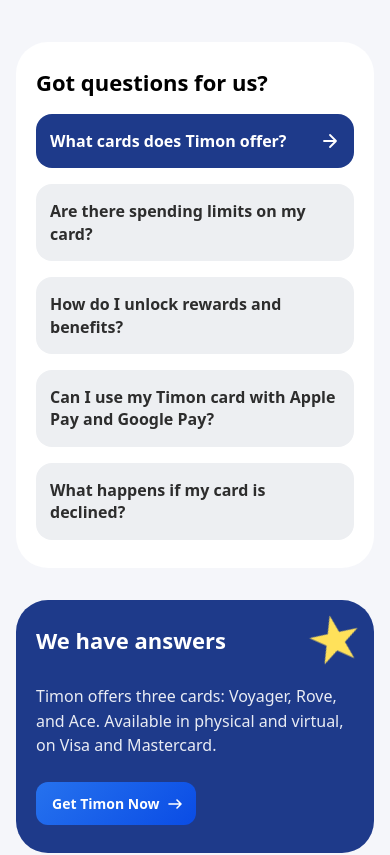
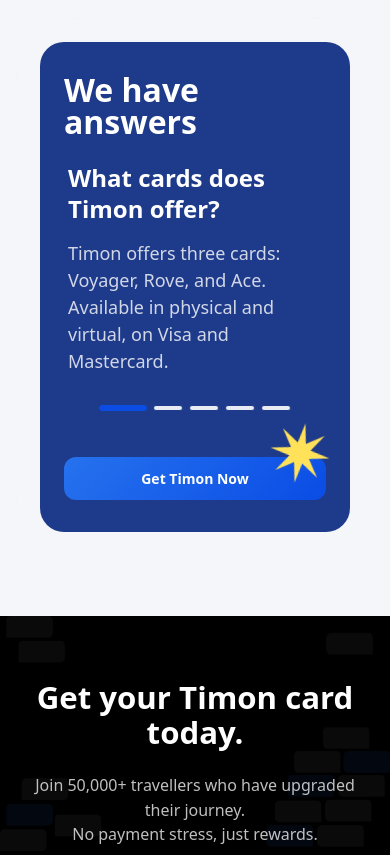
Before and after one commit to Joycered1/timon-cards, a Next.js app: page / in a window 390 px wide. Shown: the part 4120-4975 px from the top of the page. Built offline with nearby package versions, Linux system fonts and the light colour scheme; a web font is replaced by a local one.

Commit message:
FAQ Animation Change

```diff
--- a/package.json
+++ b/package.json
@@ -14,7 +14,8 @@
     "next": "16.2.4",
     "qrcode.react": "^4.2.0",
     "react": "19.2.4",
-    "react-dom": "19.2.4"
+    "react-dom": "19.2.4",
+    "swiper": "^12.1.3"
   },
   "devDependencies": {
     "@types/node": "^20",
--- a/src/components/FAQ/FAQ.module.css
+++ b/src/components/FAQ/FAQ.module.css
@@ -1,81 +1,84 @@
+/* ── Section ───────────────────────────────────── */
 .section {
-  background: var(--surface-gray);
+  background: #f5f6fa;
   padding: 100px 0;
-  display: flex;
-  justify-content: center;
+  position: relative;
+  overflow: hidden;
 }
 
+/* ── Container ─────────────────────────────────── */
 .container {
   max-width: var(--max-w);
   margin: 0 auto;
-  padding: 0 var(--px);
-  display: grid;
-  grid-template-columns: 557fr 482fr;
-  gap: 32px;
-  align-items: start;
+  overflow: hidden;
+  position: relative;
+  border-radius: 64px;
 }
 
-/* ── Left panel ───────────────────────────── */
-.left {
+/* ── Card (white wrapper) ──────────────────────── */
+.card {
+  background: #f5f6fa;
+  padding: 48px;
+  display: flex;
+  align-items: flex-start;
+  justify-content: center;
+  gap: 24px;
+  box-shadow: 0 -16px 24px 0 rgba(131, 140, 152, 0.15);
+  position: relative;
+  overflow: hidden;
+}
+
+/* ── Questions (left panel) ────────────────────── */
+.questions {
+  flex: 1;
+  min-width: 0;
   background: #fff;
   border-radius: 32px;
-  padding: 49px 48px;
-  display: flex;
-  flex-direction: column;
-  gap: 32px;
+  padding: 48px;
+  max-width:630px;
+  width: 100%;
 }
 
 .heading {
   font-family: var(--f-degular);
   font-weight: 600;
-  font-size: 32px;
+  font-size: clamp(28px, 3.5vw, 48px);
   color: #000;
-  margin: 0;
+  margin: 0 0 52px;
   line-height: 1.1;
 }
 
 .list {
-  list-style: none;
-  margin: 0;
-  padding: 0;
   display: flex;
   flex-direction: column;
   gap: 16px;
 }
 
-/* Question row */
 .item {
   width: 100%;
   display: flex;
+  justify-content: space-between;
   align-items: center;
-  justify-content: space-between;
-  gap: 8px;
+  gap: 16px;
   padding: 24px 20px;
   border-radius: 16px;
   background: #edeff2;
   border: none;
   cursor: pointer;
   text-align: left;
-  transition: background 0.2s;
+  transition: background 0.25s ease, color 0.25s ease;
+  color: #2a2b2d;
 }
 
-.item:hover:not(.itemActive) {
-  background: #e2e5ea;
+.item > span:first-child {
+  font-family: var(--f-satoshi);
+  font-weight: 700;
+  font-size: clamp(15px, 1.4vw, 20px);
+  line-height: 1.4;
 }
 
-.itemActive {
-  background: var(--blue-dark);
-}
-
-.qText {
-  font-family: var(--f-satoshi);
-  font-weight: 700;
-  font-size: 20px;
-  line-height: 1.4;
-  color: #2d2d2d;
-}
-
-.itemActive .qText {
+.item[data-active="true"] {
+  background: #1e3a8a;
   color: #fff;
 }
 
@@ -85,45 +88,54 @@
   align-items: center;
 }
 
-/* ── Right panel ──────────────────────────── */
-.right {
-  background: var(--blue-dark);
-  border-radius: 32px;
-  padding: 49px 48px;
+.arrow svg {
+  animation: arrowBounce 3s ease-in-out infinite;
+}
+
+/* ── Answer panel (desktop) ────────────────────── */
+.answerPanel {
+  max-width: 450px;
+  width: 100%;
+  flex-shrink: 0;
+  background: #1e3a8a;
+  border-radius: 24px;
+  padding: 48px 48px;
+  position: relative;
+  overflow: hidden;
   display: flex;
   flex-direction: column;
-  gap: 70px;
-  position: relative;
-  overflow: hidden;
-  min-height: 359px;
+  align-items: flex-start;
+  gap: 16px;
+  z-index: 1;
 }
 
-.answerBlock {
-  display: flex;
-  flex-direction: column;
-  gap: 32px;
-  flex: 1;
+.answerPanelMobile {
+  display: none;
 }
 
 .answerLabel {
   font-family: var(--f-degular);
   font-weight: 600;
-  font-size: 32px;
+  font-size: clamp(28px, 3.5vw, 48px);
   color: #fff;
-  margin: 0;
+  margin: 0 0 32px;
   line-height: 1.1;
 }
 
-.answerText {
-  font-family: var(--f-satoshi);
-  font-weight: 500;
-  font-size: 20px;
-  line-height: 1.55;
-  color: rgba(255, 255, 255, 0.9);
-  margin: 0;
+.answerHeightWrapper {
+  overflow: hidden;
+  width: 100%;
 }
 
-/* CTA button */
+.answer {
+  font-family: var(--f-satoshi);
+  font-size: clamp(16px, 1.3vw, 20px);
+  color: rgba(255, 255, 255, 0.9);
+  line-height: 1.6;
+  margin: 0 0 52px;
+  animation: fadeIn 0.3s ease;
+}
+
 .cta {
   display: inline-flex;
   align-items: center;
@@ -133,44 +145,181 @@
   font-family: var(--f-satoshi);
   font-size: 14px;
   font-weight: 700;
-  padding: 12px 14px 12px 16px;
+  padding: 12px 16px;
   border-radius: 12px;
-  align-self: flex-start;
-  transition: opacity 0.2s, transform 0.2s;
+  border: none;
+  cursor: pointer;
+  text-decoration: none;
+  transition: opacity 0.2s;
+  margin-top: auto;
 }
-.cta:hover { opacity: 0.88; transform: translateY(-1px); }
+.cta:hover { opacity: 0.88; }
 
-/* Decorative star */
 .star {
   position: absolute;
-  top: 24px;
+  bottom: 47px;
   right: 32px;
-  font-size: 88px;
-  color: #ffe15a;
-  line-height: 1;
-  animation: spin 12s linear infinite;
+  display: flex;
+  width: 76px;
+  height: 80px;
+  animation: starSpin 6s linear infinite;
   pointer-events: none;
 }
 
-@keyframes spin {
-  from { transform: rotate(0deg); }
-  to   { transform: rotate(360deg); }
+/* ── Blue sphere ────────────────────────────────── */
+.blueSphereContainer {
+  position: absolute;
+  bottom: -85px;
+  right: -89px;
+  z-index: 0;
 }
 
-/* ── Responsive ───────────────────────────── */
-@media (max-width: 900px) {
-  .container { grid-template-columns: 1fr; }
-  .right     { min-height: auto; gap: 32px; }
+.blueSphere {
+  width: 251px;
+  height: 251px;
+  border-radius: 50%;
+  background: linear-gradient(106.7deg, #60a5fa 13.43%, #2672ee 96.93%);
+  box-shadow:
+    inset 6px 2px 12px -2px rgba(59, 130, 246, 0.5),
+    inset -4px -2px 8px rgba(30, 37, 175, 0.4);
+  border: 0.5px solid rgba(189, 189, 189, 0.35);
 }
 
-@media (max-width: 600px) {
-  .section     { padding: 64px 0; }
-  .left        { padding: 28px 20px; gap: 20px; }
-  .right       { padding: 28px 20px; gap: 24px; }
-  .heading     { font-size: 22px; }
-  .answerLabel { font-size: 22px; }
-  .qText       { font-size: 16px; }
-  .answerText  { font-size: 16px; }
-  .item        { padding: 16px 14px; }
-  .star        { font-size: 64px; top: 12px; right: 12px; }
+/* ── Animations ─────────────────────────────────── */
+@keyframes fadeIn {
+  from { opacity: 0; transform: translateY(6px); }
+  to   { opacity: 1; transform: translateY(0); }
 }
+
+@keyframes starSpin {
+  0%   { transform: rotate(0deg); }
+  38%  { transform: rotate(30deg); }
+  50%  { transform: rotate(180deg); }
+  88%  { transform: rotate(210deg); }
+  100% { transform: rotate(360deg); }
+}
+
+@keyframes arrowBounce {
+  0%, 25%  { transform: translateX(0); }
+  50%, 75% { transform: translateX(6px); }
+  100%     { transform: translateX(0); }
+}
+
+/* ── Mobile ─────────────────────────────────────── */
+@media (max-width: 650px) {
+  .section { padding: 40px 16px 60px; }
+
+  .card {
+    flex-direction: column;
+    padding: 24px;
+    border-radius: 24px;
+  }
+
+  .questions   { display: none; }
+  .answerPanel { display: none; }
+
+  .answerPanelMobile {
+    display: flex;
+    width: 100%;
+    background: #1e3a8a;
+    border-radius: 24px;
+    padding: 32px 24px;
+    position: relative;
+    overflow: hidden;
+    flex-direction: column;
+    gap: 16px;
+    z-index: 1;
+  }
+
+  .answerPanelMobile .answerLabel {
+    font-size: 32px;
+    line-height: 1;
+    margin-bottom: 8px;
+    flex-shrink: 0;
+  }
+
+  .faqSwiperWrapper {
+    width: 100%;
+    overflow: hidden;
+  }
+
+  .faqSwiper {
+    width: 100%;
+    padding-bottom: 40px !important;
+  }
+
+  .faqSwiper :global(.swiper-pagination) {
+    bottom: 4px;
+    display: flex;
+    justify-content: center;
+    align-items: center;
+    gap: 6px;
+  }
+
+  .faqSwiper :global(.swiper-pagination-bullet) {
+    width: 30px;
+    height: 6px;
+    border-radius: 100px;
+    background: rgba(255, 255, 255, 0.9);
+    border: 1.5px solid #1e3a8a;
+    opacity: 1;
+    margin: 0 !important;
+    transition: background 0.3s ease, width 0.3s ease, border-color 0.3s ease;
+  }
+
+  .faqSwiper :global(.swiper-pagination-bullet-active) {
+    background: #0b4ce5;
+    width: 48px;
+    border-color: #0b4ce5;
+  }
+
+  .faqSlide {
+    display: flex;
+    flex-direction: column;
+    gap: 16px;
+    padding: 0 4px;
+    height: auto;
+  }
+
+  .faqSwiper :global(.swiper-slide:not(.swiper-slide-active)) .faqQuestion,
+  .faqSwiper :global(.swiper-slide:not(.swiper-slide-active)) .answer {
+    display: none !important;
+  }
+
+  .faqQuestion {
+    font-size: 24px;
+    line-height: 1.3;
+    font-family: var(--f-satoshi);
+    font-weight: 700;
+    color: #fff;
+    margin: 0;
+    flex-shrink: 0;
+  }
+
+  .answerPanelMobile .answer {
+    font-size: 18px;
+    line-height: 1.5;
+    color: rgba(255, 255, 255, 0.8);
+    margin: 0;
+    animation: fadeIn 0.3s ease;
+  }
+
+  .answerPanelMobile .cta {
+    margin-top: 16px;
+    flex-shrink: 0;
+    width: 100%;
+    justify-content: center;
+  }
+
+  .answerPanelMobile .star {
+    bottom: 47px;
+    right: 20px;
+    width: 60px;
+    height: 64px;
+  }
+
+  .answerPanelMobile .star svg {
+    width: 60px;
+    height: 64px;
+  }
+}
--- a/src/components/FAQ/FAQ.tsx
+++ b/src/components/FAQ/FAQ.tsx
@@ -1,89 +1,136 @@
 'use client';
 
-import { useState } from 'react';
-import { AnimatePresence, motion } from 'framer-motion';
+import { useState, useRef, useEffect, useCallback } from 'react';
+import type { Swiper as SwiperType } from 'swiper';
+import { Swiper, SwiperSlide } from 'swiper/react';
+import { Pagination } from 'swiper/modules';
+import 'swiper/css';
+import 'swiper/css/pagination';
 import styles from './FAQ.module.css';
+import { useModal } from '@/context/ModalContext';
 
 const FAQS = [
   {
     q: 'What cards does Timon offer?',
-    a: 'Timon offers three cards: Voyager, Rove, and Ace. Available in physical and virtual, on Visa and Mastercard.',
+    renderAnswer: () => <>Timon offers three cards: Voyager, Rove, and Ace. Available in physical and virtual, on Visa and Mastercard.</>,
   },
   {
     q: 'Are there spending limits on my card?',
-    a: "Each card comes with its own limits. That's why we suggest getting a bundle. Own multiple cards, each with unique benefits, so you're never capped when it matters.",
+    renderAnswer: () => <>Each card comes with its own limits. That&apos;s why we suggest getting a bundle. Own multiple cards, each with unique benefits, so you&apos;re never capped when it matters.</>,
   },
   {
     q: 'How do I unlock rewards and benefits?',
-    a: 'Fund $100 or more to get a free eSIM. Keep spending to unlock more gifts and perks along the way.',
+    renderAnswer: () => <>Fund $100 or more to get a free eSIM. Keep spending to unlock more gifts and perks along the way.</>,
   },
   {
     q: 'Can I use my Timon card with Apple Pay and Google Pay?',
-    a: 'Yes. Select Timon cards work seamlessly with Apple Pay and Google Pay for tap-to-pay anywhere.',
+    renderAnswer: () => <>Yes. Select Timon cards work seamlessly with Apple Pay and Google Pay for tap-to-pay anywhere.</>,
   },
   {
     q: 'What happens if my card is declined?',
-    a: "With two networks, Visa and Mastercard, you always have a backup. If one doesn't work, the other will.",
+    renderAnswer: () => <>With two networks, Visa and Mastercard, you always have a backup. If one doesn&apos;t work, the other will.</>,
   },
 ];
 
 export default function FAQ() {
-  const [active, setActive] = useState(0);
+  const [activeIndex, setActiveIndex] = useState(0);
+  const [mobileSlideHeight, setMobileSlideHeight] = useState<number | null>(null);
+  const [desktopAnswerHeight, setDesktopAnswerHeight] = useState<number | null>(null);
+  const swiperRef = useRef<SwiperType | null>(null);
+  const desktopAnswerRef = useRef<HTMLDivElement | null>(null);
+  const { openModal } = useModal();
+
+  const updateMobileSlideHeight = useCallback((swiper: SwiperType) => {
+    const slide = swiper.slides[swiper.activeIndex];
+    if (slide) setMobileSlideHeight(slide.getBoundingClientRect().height + 50);
+  }, []);
+
+  useEffect(() => {
+    const measure = () => {
+      const el = desktopAnswerRef.current;
+      if (el) setDesktopAnswerHeight(el.getBoundingClientRect().height + 30);
+    };
+    measure();
+    requestAnimationFrame(measure);
+  }, [activeIndex]);
 
   return (
     <section className={styles.section}>
       <div className={styles.container}>
+        <div className={styles.card}>
 
-        {/* ── Left – question list ─────────────── */}
-        <div className={styles.left}>
+          {/* ── Left: question list ─────────────── */}
+          <div className={styles.questions}>
             <h2 className={styles.heading}>Got questions for us?</h2>
-          <ul className={styles.list}>
+            <div className={styles.list}>
               {FAQS.map((faq, i) => (
-              <li key={i}>
                 <button
-                  className={`${styles.item} ${active === i ? styles.itemActive : ''}`}
-                  onClick={() => setActive(i)}
-                  aria-pressed={active === i}
+                  key={i}
+                  className={styles.item}
+                  data-active={i === activeIndex ? 'true' : 'false'}
+                  onClick={() => setActiveIndex(i)}
                 >
-                  <span className={styles.qText}>{faq.q}</span>
-                  {active === i && (
+                  <span>{faq.q}</span>
+                  {i === activeIndex && (
                     <span className={styles.arrow} aria-hidden="true">
                       <ArrowIcon />
                     </span>
                   )}
                 </button>
-              </li>
               ))}
-          </ul>
+            </div>
           </div>
 
-        {/* ── Right – answer panel ─────────────── */}
-        <div className={styles.right}>
-          <div className={styles.answerBlock}>
-            <p className={styles.answerLabel}>We have answers</p>
-            <AnimatePresence mode="wait">
-              <motion.p
-                key={active}
-                className={styles.answerText}
-                initial={{ opacity: 0, y: 10 }}
-                animate={{ opacity: 1, y: 0 }}
-                exit={{ opacity: 0, y: -10 }}
-                transition={{ duration: 0.25 }}
+          {/* ── Desktop: answer panel ───────────── */}
+          <div className={styles.answerPanel}>
+            <h3 className={styles.answerLabel}>We have answers</h3>
+            <div
+              className={styles.answerHeightWrapper}
+              style={{ height: desktopAnswerHeight ?? 'auto', transition: 'height 0.3s ease' }}
             >
-                {FAQS[active].a}
-              </motion.p>
-            </AnimatePresence>
+              <div ref={desktopAnswerRef} key={activeIndex} className={styles.answer}>
+                {FAQS[activeIndex].renderAnswer()}
+              </div>
+            </div>
+            <button type="button" className={styles.cta} onClick={openModal}>
+              Get Timon Now →
+            </button>
+            <span className={styles.star} aria-hidden="true"><StarBurst /></span>
           </div>
 
-          <a href="#" className={styles.cta}>
+          {/* ── Mobile: swiper panel ────────────── */}
+          <div className={styles.answerPanelMobile}>
+            <h3 className={styles.answerLabel}>We have answers</h3>
+            <div
+              className={styles.faqSwiperWrapper}
+              style={{ height: mobileSlideHeight ?? 'auto', transition: 'height 0.3s ease' }}
+            >
+              <Swiper
+                modules={[Pagination]}
+                slidesPerView={1}
+                spaceBetween={0}
+                pagination={{ clickable: true }}
+                className={styles.faqSwiper}
+                onSwiper={swiper => {
+                  swiperRef.current = swiper;
+                  requestAnimationFrame(() => updateMobileSlideHeight(swiper));
+                }}
+                onSlideChangeTransitionEnd={updateMobileSlideHeight}
+              >
+                {FAQS.map((faq, i) => (
+                  <SwiperSlide key={i} className={styles.faqSlide}>
+                    <h4 className={styles.faqQuestion}>{faq.q}</h4>
+                    <div className={styles.answer}>{faq.renderAnswer()}</div>
+                  </SwiperSlide>
+                ))}
+              </Swiper>
+            </div>
+            <button type="button" className={styles.cta} onClick={openModal}>
               Get Timon Now
-            <svg width="14" height="10" viewBox="0 0 14 10" fill="none" aria-hidden="true">
-              <path d="M1 5h12M9 1l4 4-4 4" stroke="#fff" strokeWidth="1.6"
-                strokeLinecap="round" strokeLinejoin="round"/>
-            </svg>
-          </a>
+            </button>
+            <span className={styles.star} aria-hidden="true"><StarBurst /></span>
+          </div>
 
-          <span className={styles.star} aria-hidden="true">★</span>
         </div>
 
       </div>
@@ -91,10 +138,21 @@
   );
 }
 
+function StarBurst() {
+  return (
+    <svg width="76" height="80" viewBox="0 0 100 100" fill="none" aria-hidden="true">
+      <path
+        d="M50 0 L56.9 33.4 L85.4 14.6 L66.6 43.1 L100 50 L66.6 56.9 L85.4 85.4 L56.9 66.6 L50 100 L43.1 66.6 L14.6 85.4 L33.4 56.9 L0 50 L33.4 43.1 L14.6 14.6 L43.1 33.4 Z"
+        fill="#ffe15a"
+      />
+    </svg>
+  );
+}
+
 function ArrowIcon() {
   return (
-    <svg width="20" height="20" viewBox="0 0 20 20" fill="none" aria-hidden="true">
-      <path d="M4 10h12M10 4l6 6-6 6" stroke="white" strokeWidth="1.8"
+    <svg width="32" height="32" viewBox="0 0 24 24" fill="none" aria-hidden="true">
+      <path d="M4 12h16M14 6l6 6-6 6" stroke="currentColor" strokeWidth="2"
         strokeLinecap="round" strokeLinejoin="round"/>
     </svg>
   );
--- a/src/components/WhyTimon/WhyTimon.tsx
+++ b/src/components/WhyTimon/WhyTimon.tsx
@@ -4,13 +4,13 @@
 import { motion } from 'framer-motion';
 import styles from './WhyTimon.module.css';
 
-const EASE: [number, number, number, number] = [0.16, 1, 0.3, 1];
+const EASE: [number, number, number, number] = [0.22, 1, 0.36, 1];
 
 const fadeUp = {
-  hidden:  { opacity: 0, y: 28 },
+  hidden:  { opacity: 0, y: 32 },
   visible: (i: number) => ({
     opacity: 1, y: 0,
-    transition: { duration: 0.55, delay: i * 0.1, ease: EASE },
+    transition: { duration: 0.75, delay: i * 0.12, ease: EASE },
   }),
 };
 
@@ -29,7 +29,7 @@
           initial={{ opacity: 0, y: 20 }}
           whileInView={{ opacity: 1, y: 0 }}
           viewport={{ once: true, margin: '-60px' }}
-          transition={{ duration: 0.55 }}
+          transition={{ duration: 0.75, ease: [0.22, 1, 0.36, 1] }}
         >
           Why smart travellers and spenders need Timon
         </motion.h2>
```
Also changed, not shown: src/components/Hero/Hero.tsx (+4 -4 lines), 1 other file (tests, documents, lock files or other folders). Lines whose indentation alone changed are shown as unchanged.
